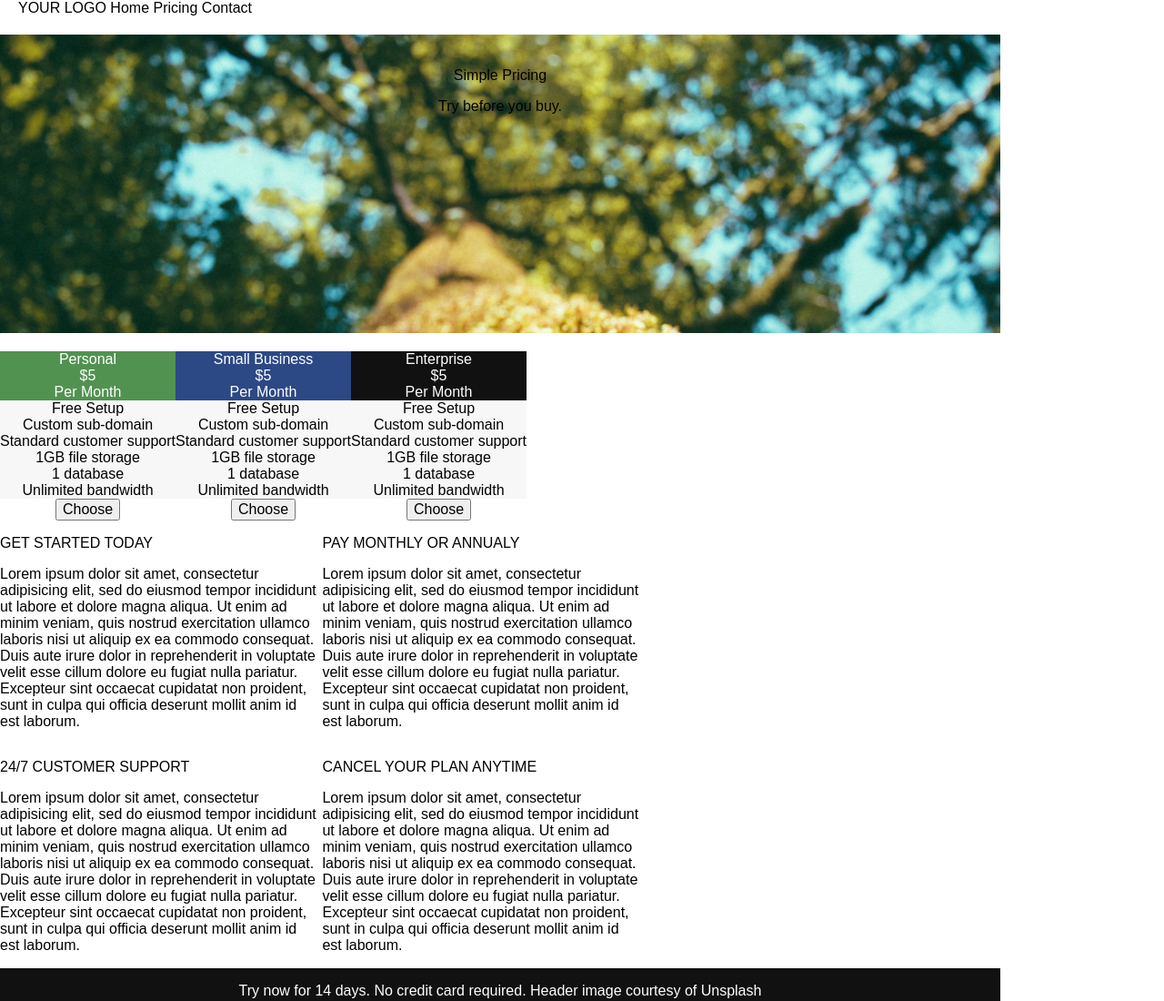
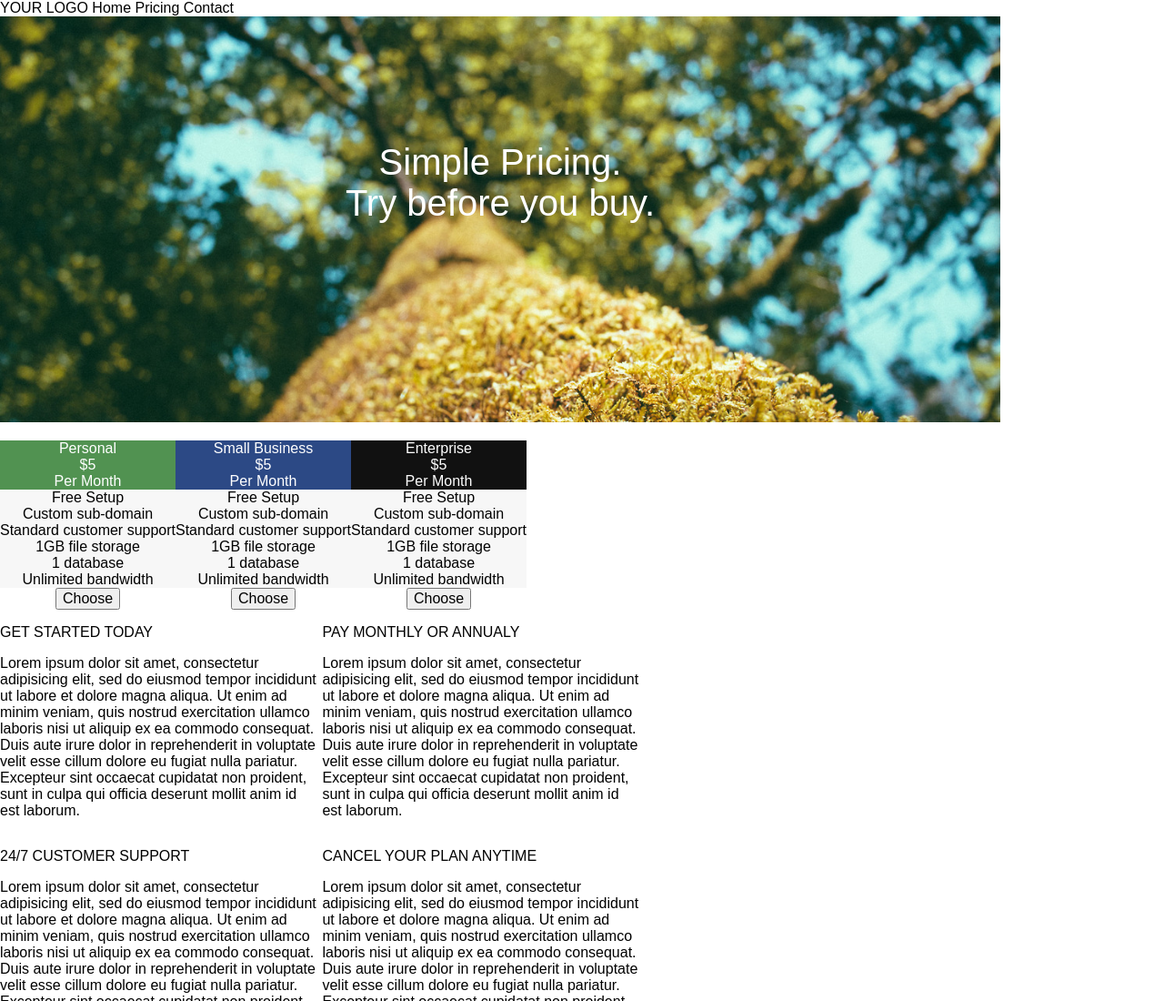
Before and after one commit to BenjieCodes/Image-to-HTML-CSS-Normal, a plain HTML site: page index.html in a window 1280 px wide. Shown: the top 1100 px of the page at 91% size. Drawn offline with Linux system fonts and the light colour scheme.

Commit message:
Finished div2 display to imitate original.

```diff
--- a/css/main.css
+++ b/css/main.css
@@ -8,25 +8,33 @@ header {
 nav {
   list-style: none;
   float: left;
-  margin-left: 20px;
+  margin-left: 0;
+
 }
 
 
 .div1container {
+  padding-top: 118px;
   height: 328px;
   background: url(../images/background.jpg);
   background-size: cover;
-  margin-top: 20px;
   margin-bottom: 20px;
 }
 
 .div1content {
   text-align: center;
   padding: 20px;
+  margin: 0px;
+  font-size: 40px;
+  color: white;
+}
+
+.div1content p {
+  margin: 0;
 }
 
 .div2container {
-  width: 600px;
+  width: 1100px;
   text-align: center;
   float: left;
 
--- a/index.html
+++ b/index.html
@@ -19,7 +19,7 @@
       </header>
         <div class="div1container">
           <div class="div1content">
-            <p>Simple Pricing</p>
+            <p>Simple Pricing.</p>
             <p>Try before you buy.</p>
           </div>
         </div>
```
